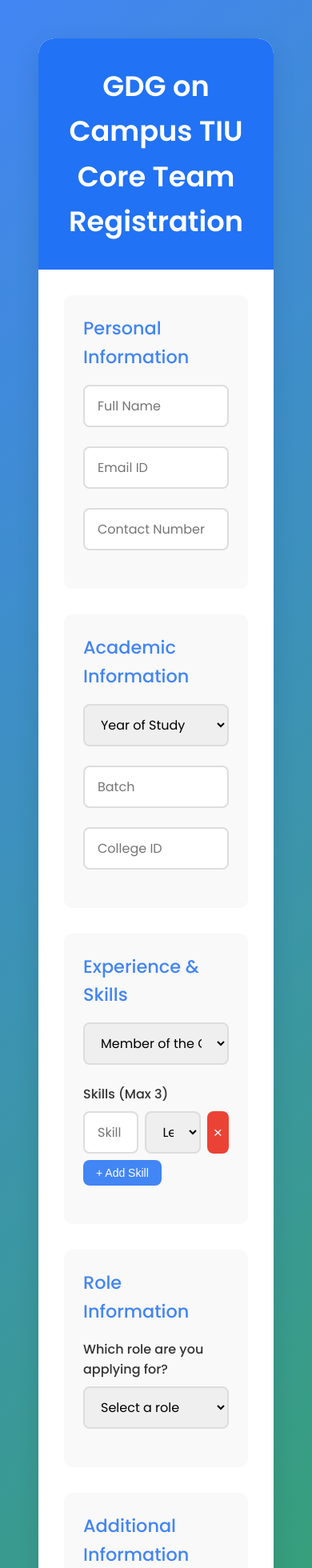
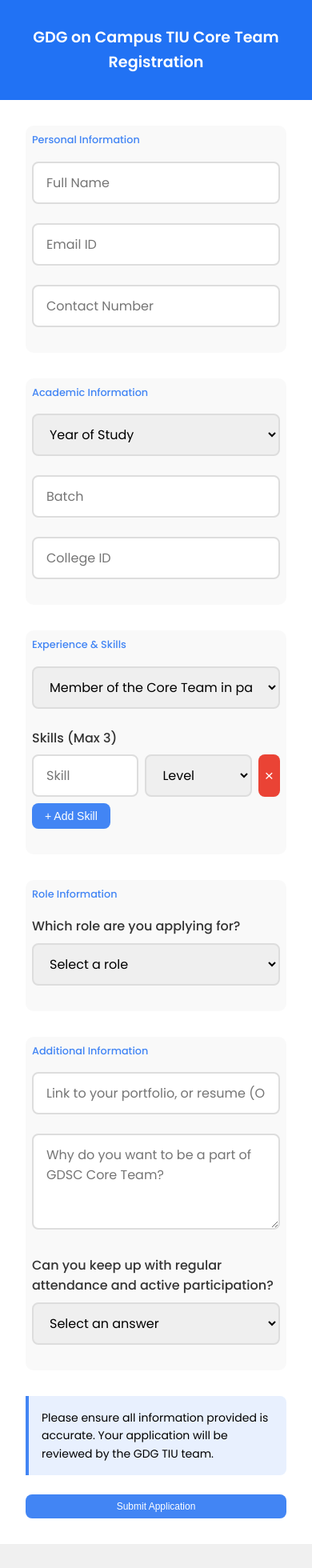
Before and after one commit to AritraBose10/GDG_Reg, a React (Vite) app in the folder GDSC/: page / in a window 390 px wide. Shown: the top 1960 px of the page at 80% size. After the commit the page ends 1930 px from the top, so only its background shows below. Built offline with nearby package versions, Linux system fonts and the light colour scheme.

Commit message:
Update GDGRegistrationForm.css

```diff
--- a/GDSC/src/GDGRegistrationForm.css
+++ b/GDSC/src/GDGRegistrationForm.css
@@ -28,6 +28,7 @@
   border-radius: 20px;
   box-shadow: 0 10px 30px rgba(0, 0, 0, 0.1);
   overflow: hidden;
+  margin: 0 auto; /* Center horizontally */
 }
 
 .form-header {
@@ -251,11 +252,6 @@
   box-shadow: 0 4px 10px rgba(0, 0, 0, 0.2);
 }
 
-@media (max-width: 768px) {
-  .form-container {
-    margin: 1rem;
-  }
-}
 .resume-info {
   display: flex;
   align-items: center;
@@ -265,6 +261,7 @@
 .resume-icon {
   margin-right: 8px;
 }
+
 .role-group {
   display: flex;
   flex-direction: column;
@@ -294,54 +291,126 @@
   margin: 0;
   font-size: 16px;
 }
-.confirmation-overlay {
-  position: fixed;
-  top: 0;
-  left: 0;
-  width: 100%;
-  height: 100%;
-  background: rgba(0, 0, 0, 0.5);
-  display: flex;
-  align-items: center;
-  justify-content: center;
+
+@media (max-width: 768px) {
+  .form-container {
+    margin: 1rem;
+  }
+
+  .form-header h2 {
+    font-size: 1.8rem;
+  }
+
+  .form-section h3 {
+    font-size: 1.2rem;
+  }
+
+  .submit-button {
+    font-size: 1rem;
+    padding: 0.75rem 1.25rem;
+  }
+
+  .file-input-label {
+    padding: 0.5rem 0.75rem;
+  }
 }
 
-.confirmation-dialog {
-  background: #fff;
-  padding: 20px;
-  border-radius: 8px;
-  box-shadow: 0 4px 8px rgba(0, 0, 0, 0.1);
-  max-width: 500px;
-  width: 100%;
-  text-align: center;
+@media (max-width: 480px) {
+  .form-container {
+    margin: 0.5rem;
+  }
+
+  .form-header h2 {
+    font-size: 1.6rem;
+  }
+
+  .form-section {
+    padding: 1rem;
+  }
+
+  .form-section h3 {
+    font-size: 1rem;
+  }
+
+  .submit-button {
+    font-size: 0.875rem;
+    padding: 0.5rem 1rem;
+  }
+
+  .file-input-label {
+    padding: 0.5rem;
+  }
 }
 
-.confirmation-dialog h3 {
-  margin-top: 0;
+@media (max-width: 430px) {
+  .form-header h2 {
+    font-size: 1.4rem;
+  }
+
+  .form-section {
+    padding: 0.75rem;
+  }
+
+  .form-section h3 {
+    font-size: 0.9rem;
+  }
+
+  .submit-button {
+    font-size: 0.75rem;
+    padding: 0.5rem 0.75rem;
+  }
+
+  .file-input-label {
+    padding: 0.5rem;
+  }
+
+  .role-group {
+    gap: 8px;
+  }
+
+  .role-option label {
+    font-size: 14px;
+  }
 }
 
-.confirmation-buttons {
-  display: flex;
-  justify-content: center;
-  margin-top: 20px;
+@media (max-width: 412px) {
+  .form-header h2 {
+    font-size: 1.2rem;
+  }
+
+  .form-section {
+    padding: 0.5rem;
+  }
+
+  .form-section h3 {
+    font-size: 0.8rem;
+  }
+
+  .submit-button {
+    font-size: 0.75rem;
+    padding: 0.5rem 0.5rem;
+  }
+
+  .file-input-label {
+    padding: 0.4rem;
+  }
+
+  .role-group {
+    gap: 6px;
+  }
+
+  .role-option label {
+    font-size: 12px;
+  }
 }
 
-.confirm-btn,
-.cancel-btn {
-  background: #007bff;
-  border: none;
-  color: #fff;
-  padding: 10px 20px;
-  border-radius: 4px;
-  margin: 0 10px;
-  cursor: pointer;
+@media (max-width: 460px) {
+  .form-wrapper {
+    padding: 0;
+  }
+
+  .form-container {
+    margin: 0;
+    border-radius: 0;
+  }
 }
-
-.cancel-btn {
-  background: #ccc;
-}
-
-.confirm-btn:hover,
-.cancel-btn:hover {
-  opacity: 0.8;
-}
```
